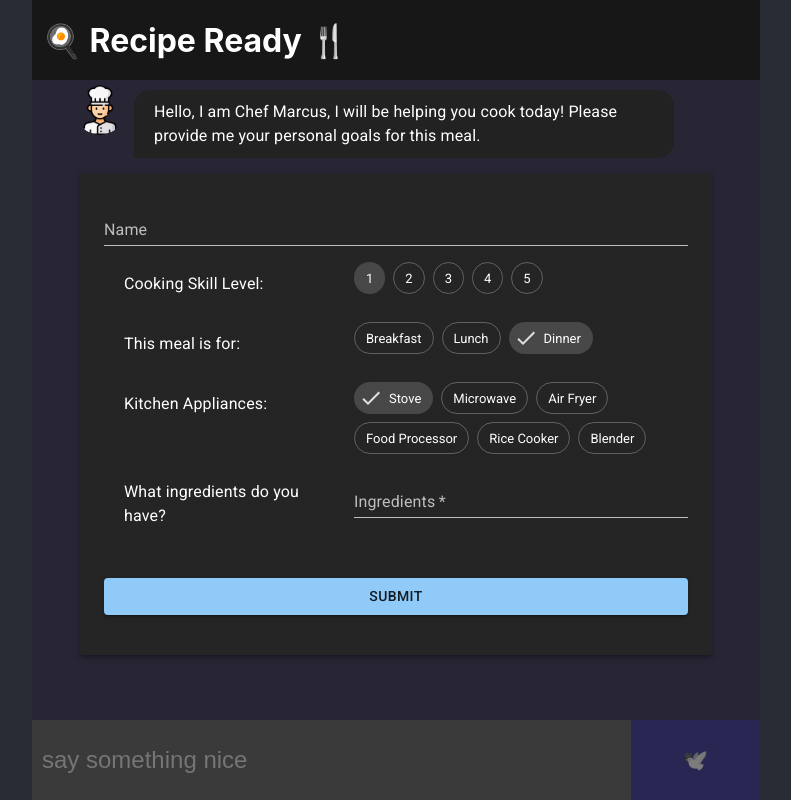
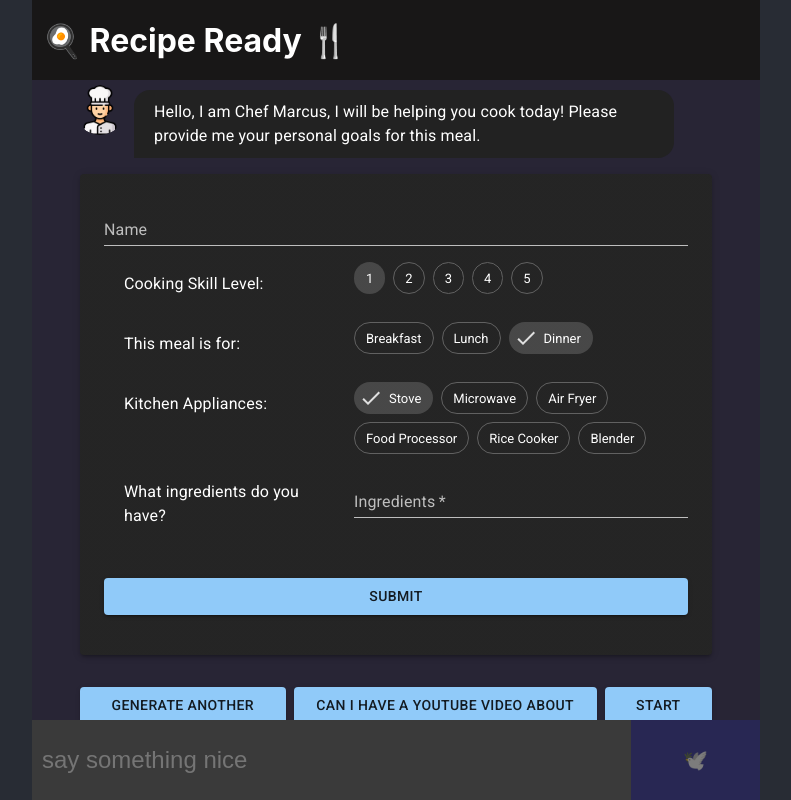
Before and after one commit to Quienten/recipe-ready, a React (Create React App) app in the folder client/: page / in a window 1280 px wide. Shown: the whole page, without its empty margins (244-1035 px from the left). Built offline with nearby package versions, Linux system fonts and the light colour scheme.

Commit message:
Add Recipe response

```diff
--- a/client/src/AIChat.jsx
+++ b/client/src/AIChat.jsx
@@ -1,6 +1,7 @@
 import ChatMessage from "./ChatMessage";
 import {useState} from "react";
 import WhatToCookForm from "./WhatToCookForm";
+import RecipeResponse from "./RecipeResponse";
 import {CircularProgress, Container} from "@mui/material";
 
 const FIRST_MSG = "Hello, I am Chef Marcus, I will be helping you cook today! Please provide me your personal goals for this meal."
@@ -11,8 +12,9 @@ function AIChat() {
     const [waiting, setWaiting] = useState(false)
 
     const [messages, setMessages] = useState([
-        {id: 1, text: FIRST_MSG, type: "chat", author: "ai"},
-        {id: 2, type: "what_to_cook", author: "ai"},
+        {text: FIRST_MSG, type: "chat", author: "ai"},
+        {type: "what_to_cook", author: "ai"},
+        {type: 'recipe_response'}
     ])
 
     function addNewMessage(newMessage) {
@@ -28,6 +30,8 @@ function AIChat() {
                         return <ChatMessage key={i} message={msg}/>
                     case 'what_to_cook':
                         return <WhatToCookForm key={i} addNewMessage={addNewMessage} setWaiting={setWaiting}/>
+                    case 'recipe_response':
+                        return <RecipeResponse key={i}/>
                 }
 
             })}
--- /dev/null
+++ b/client/src/RecipeResponse.jsx
@@ -0,0 +1,21 @@
+import React, {useState} from "react";
+import {Container} from "@mui/material";
+import Stack from "@mui/material/Stack";
+import Button from "@mui/material/Button";
+
+function RecipeResponse() {
+    return (
+        <Container
+            spacing={0}
+            sx={{mt: 4}}
+        >
+            <Stack direction="row" spacing={1}>
+                <Button variant="contained">Generate Another Recipe</Button>
+                <Button variant="contained">Can I have a YouTube video about that?</Button>
+                <Button variant="contained">Start Over</Button>
+            </Stack>
+        </Container>
+    )
+}
+
+export default RecipeResponse
```
